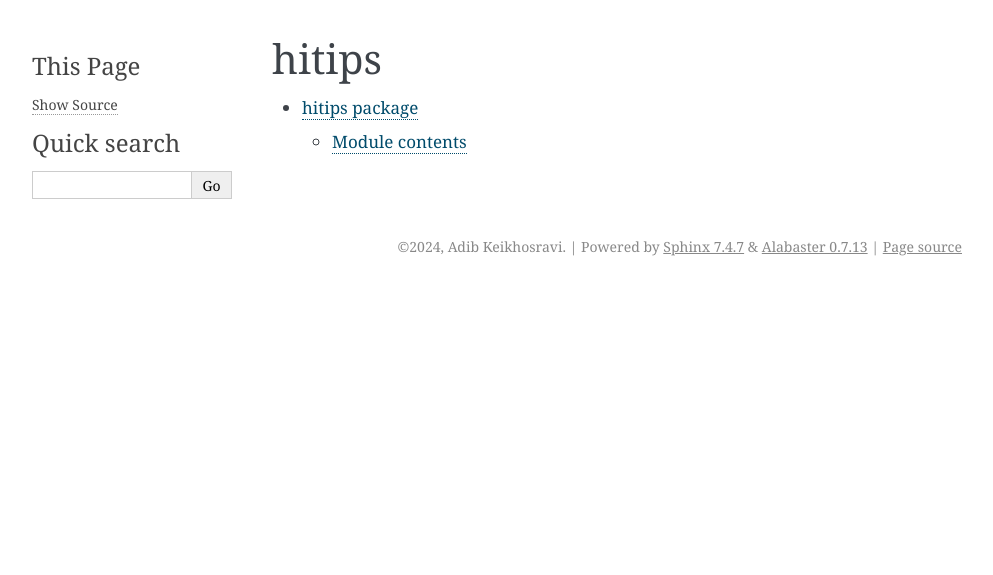
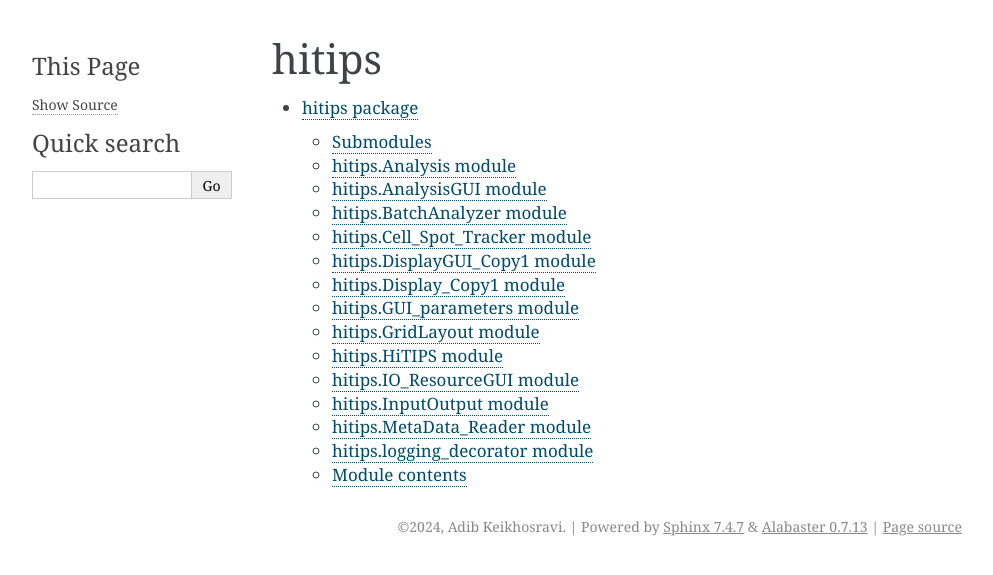
Before and after one commit to CBIIT/HiTIPS, a Sphinx documentation site: the page built from docs/modules.rst, in a window 1280 px wide. Shown: the top 575 px of the page, without its empty margins (148-1141 px from the left). Built offline with Sphinx 7.4.7, drawn with Linux system fonts in a browser that asks for light colours.

Commit message:
Add files via upload

```diff
--- a/docs/conf.py
+++ b/docs/conf.py
@@ -1,6 +1,6 @@
 import os
 import sys
-#sys.path.insert(0, os.path.abspath('..'))
+# sys.path.insert(0, os.path.abspath('/data2/HiTIPS_dist'))
 
 # Configuration file for the Sphinx documentation builder.
 #
--- a/docs/hitips.rst
+++ b/docs/hitips.rst
@@ -1,5 +1,112 @@
 hitips package
 ==============
+
+Submodules
+----------
+
+hitips.Analysis module
+----------------------
+
+.. automodule:: hitips.Analysis
+   :members:
+   :undoc-members:
+   :show-inheritance:
+
+hitips.AnalysisGUI module
+-------------------------
+
+.. automodule:: hitips.AnalysisGUI
+   :members:
+   :undoc-members:
+   :show-inheritance:
+
+hitips.BatchAnalyzer module
+---------------------------
+
+.. automodule:: hitips.BatchAnalyzer
+   :members:
+   :undoc-members:
+   :show-inheritance:
+
+hitips.Cell\_Spot\_Tracker module
+---------------------------------
+
+.. automodule:: hitips.Cell_Spot_Tracker
+   :members:
+   :undoc-members:
+   :show-inheritance:
+
+hitips.DisplayGUI\_Copy1 module
+-------------------------------
+
+.. automodule:: hitips.DisplayGUI_Copy1
+   :members:
+   :undoc-members:
+   :show-inheritance:
+
+hitips.Display\_Copy1 module
+----------------------------
+
+.. automodule:: hitips.Display_Copy1
+   :members:
+   :undoc-members:
+   :show-inheritance:
+
+hitips.GUI\_parameters module
+-----------------------------
+
+.. automodule:: hitips.GUI_parameters
+   :members:
+   :undoc-members:
+   :show-inheritance:
+
+hitips.GridLayout module
+------------------------
+
+.. automodule:: hitips.GridLayout
+   :members:
+   :undoc-members:
+   :show-inheritance:
+
+hitips.HiTIPS module
+--------------------
+
+.. automodule:: hitips.HiTIPS
+   :members:
+   :undoc-members:
+   :show-inheritance:
+
+hitips.IO\_ResourceGUI module
+-----------------------------
+
+.. automodule:: hitips.IO_ResourceGUI
+   :members:
+   :undoc-members:
+   :show-inheritance:
+
+hitips.InputOutput module
+-------------------------
+
+.. automodule:: hitips.InputOutput
+   :members:
+   :undoc-members:
+   :show-inheritance:
+
+hitips.MetaData\_Reader module
+------------------------------
+
+.. automodule:: hitips.MetaData_Reader
+   :members:
+   :undoc-members:
+   :show-inheritance:
+
+hitips.logging\_decorator module
+--------------------------------
+
+.. automodule:: hitips.logging_decorator
+   :members:
+   :undoc-members:
+   :show-inheritance:
 
 Module contents
 ---------------
```
